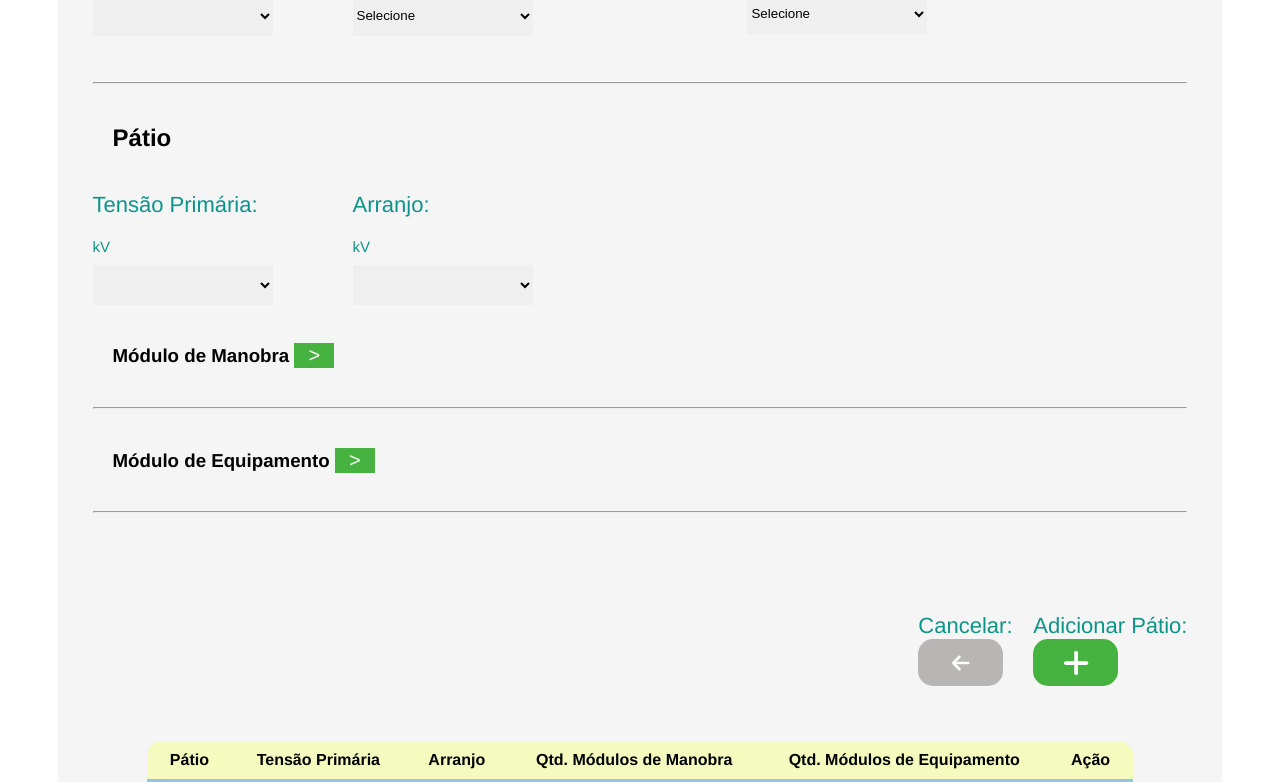
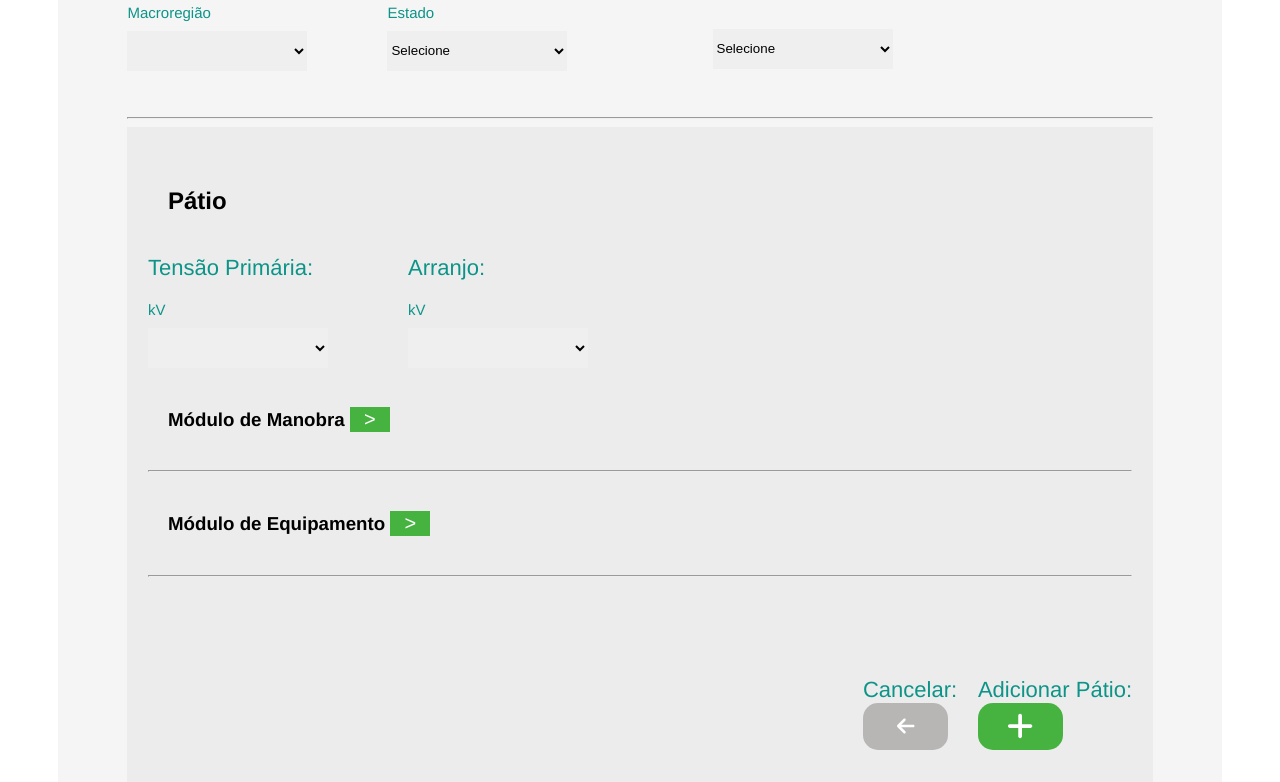
Before and after one commit to Ruan12419/Sedig---GGGFR, a Vue app: page /orcamentos in a window 1280 px wide. Shown: the part 498-1280 px from the top of the page. Built offline with nearby package versions, Linux system fonts and the light colour scheme.

Commit message:
Edicao layout

```diff
--- a/src/components/OrcamentosComponent.vue
+++ b/src/components/OrcamentosComponent.vue
@@ -84,6 +84,8 @@
                     <h3 @click="showManobra = !showManobra">
                         Módulo de Manobra <button>{{ showManobra ? '^' : '>' }}</button>
                     </h3>
+                    <div v-bind:class="{manobra: showManobra}">
+
                         <section class="moduloManobra row" v-if="showManobra">
                             <div class="column">
                                 <div class="row">
@@ -126,9 +128,12 @@
 <div class="tableModuloManobra" v-if="showManobra">
     <TabelaComponent :items="tableModuloManobraItens" :colunas="tableModuloManobraColunas" />
 </div>
+</div>
 <hr>
                     <h3 @click="showEquipamento = !showEquipamento">Módulo de Equipamento <button>{{ showEquipamento ?
                         '^' : '>' }}</button></h3>
+                        <div v-bind:class="{ equipamento: showEquipamento }">
+
                             <section class="moduloEquipamento row" v-if="showEquipamento">
                                 <div class="row">
                                     <div class="tipoEquipamento column columnMarginR">
@@ -155,6 +160,7 @@
                     <div class="tableModuloEquipamento" v-if="showEquipamento">
                         <TabelaComponent :items="tableModuloEquipamentoItens"
                         :colunas="tableModuloEquipamentoColunas" />
+                    </div>
                 </div>
                     <hr>
                     <section class="salva-patio row" style="justify-content: flex-end; margin-top: 100px;">
@@ -396,7 +402,7 @@ h3 {
 
 .subestacao {
     background-color: #f5f5f5;
-    padding: 3%;
+    padding: 6%;
 }
 
 label {
@@ -424,6 +430,14 @@ select {
 }
 option {
     font-size: 18px;
+}
+.dados-patio {
+    background-color: #ececec;
+    padding: 2%;
+}
+.manobra, .equipamento {
+    background-color: #e7e7e7;
+    padding: 2%;
 }
 button {
     background-color: #46b341;
```
Lines whose indentation alone changed are shown as unchanged.
